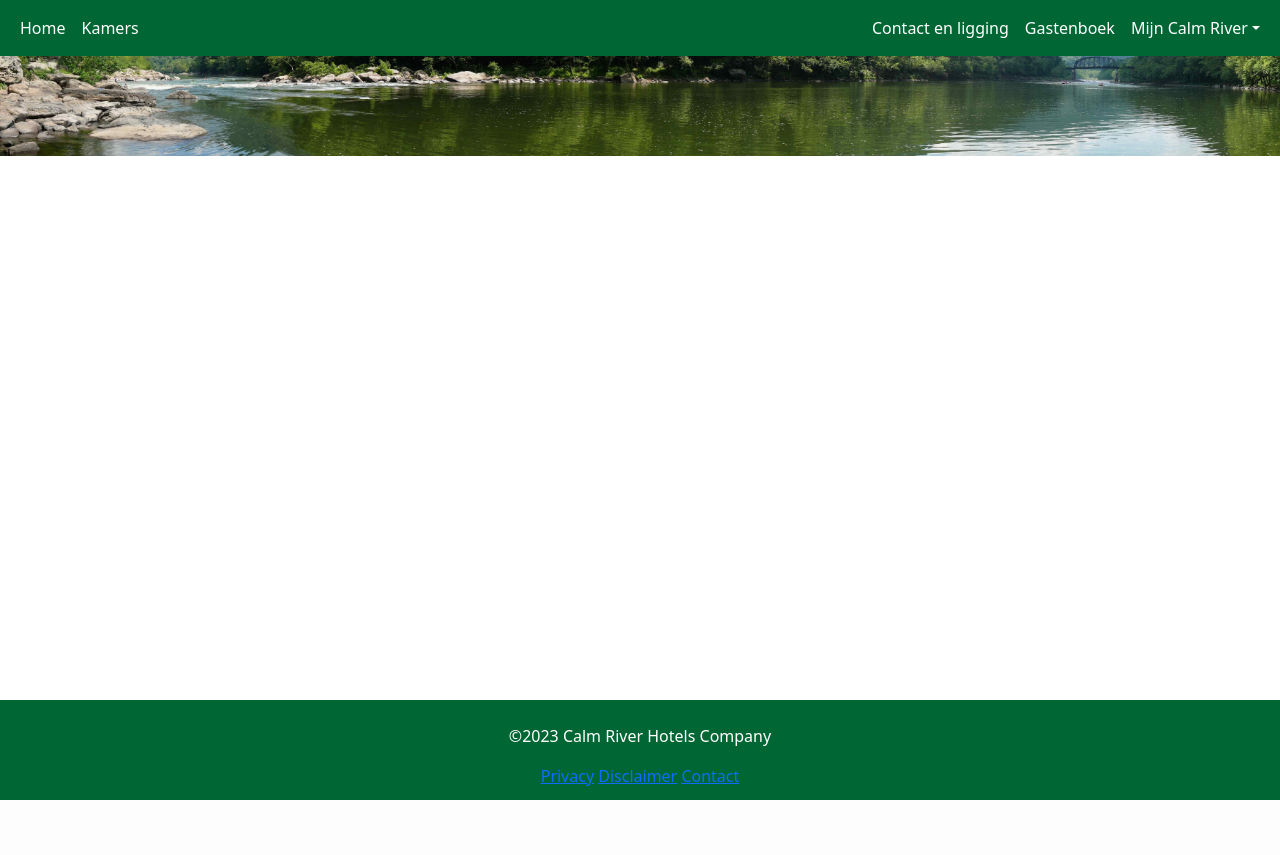
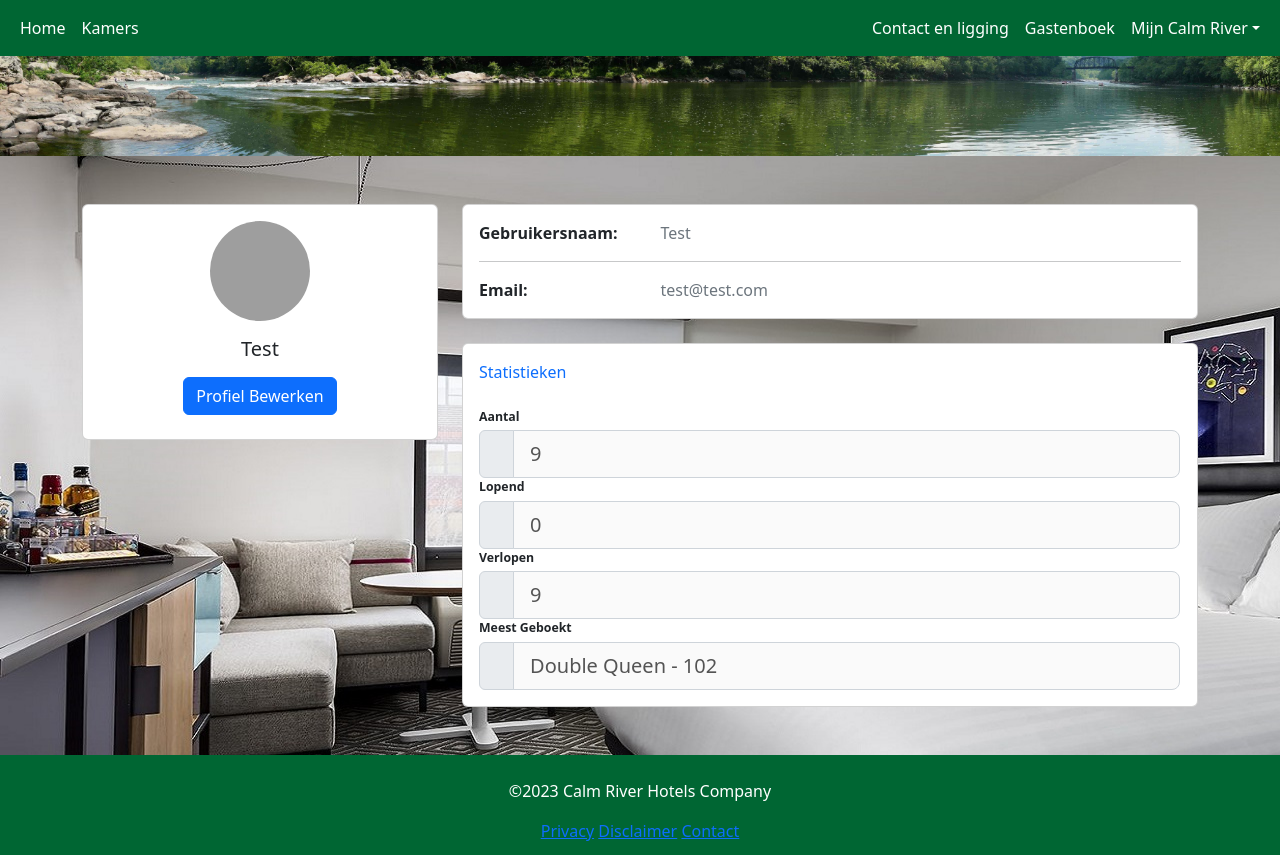
Before and after one commit to Ochtend-Berg/calm-river, a Flask app: page /my-profile/index in a window 1280 px wide. Before the commit the page ends 800 px from the top, so only its background shows below. Run offline with Flask 3, Linux system fonts and the light colour scheme; a user stored in the database is signed in; some libraries are stand-ins or nearby versions; grey boxes are pictures that could not be loaded.

Commit message:
profiel pagina: 50%, begin gemaakt boekingen bekijken.

```diff
--- a/blueprints/auth/templates/login.html
+++ b/blueprints/auth/templates/login.html
@@ -52,7 +52,7 @@
                   </div>
                 </form>
                 <div>
-                  <p class="mt-3 mb-0   text-center">Don't have an account? <a href="signup.html" class="text-primary fw-bold">Sign
+                  <p class="mt-3 mb-0   text-center">Don't have an account? <a href="/register" class="text-primary fw-bold">Sign
                       Up</a></p>
                 </div>
               </div>
--- a/blueprints/auth/views.py
+++ b/blueprints/auth/views.py
@@ -1,4 +1,4 @@
-from main import db
+from app import db
 from imports import *
 from flask_login import current_user
 from models.User import User
@@ -24,7 +24,7 @@ def login():
 
         if user is None:
             flash('Gebruiker bestaat niet.', 'danger')
-            return redirect(url_for('login'), code=302)
+            return redirect(url_for('auth_bp.login'), code=302)
 
         if user.check_password(form.password.data) and user is not None:
             login_user(user)
@@ -68,7 +68,7 @@ def register():
 
         flash('Dank voor de registratie. Er kan nu ingelogd worden!', 'success')
 
-        return redirect(url_for('login'))
+        return redirect(url_for('auth_bp.login'))
 
     return render_template('register.html', form=form, active_page=active_page)
 
--- a/blueprints/basic/views.py
+++ b/blueprints/basic/views.py
@@ -1,5 +1,5 @@
 
-from main import app, db
+from app import app, db
 from imports import *
 from flask import session
 import random
--- a/blueprints/profile/templates/profile_index.html
+++ b/blueprints/profile/templates/profile_index.html
@@ -1,5 +1,105 @@
 {% extends "base.html" %}
 
 {% block content %}
-    {% include 'components/flash-message.html' %}
+
+<style>
+    body {
+      position: relative;
+    }
+    body::after {
+      content: "";
+      background-image: url({{ url_for('static', filename='img/singleking-desktop.jpg') }});
+      opacity: 1;
+      top: 0;
+      left: 0;
+      bottom: 0;
+      right: 0;
+      position: absolute;
+      z-index: -1;
+    }
+    form {
+      background-color: #f5f5f5;
+      padding: 20px;
+      border-radius: 5px;
+    }
+    form h4 {
+      color: #333;
+    }
+    .error-input {
+      border-color: red;
+      border-width: 1px;
+      border-style: solid;
+    }
+</style>
+
+<section style="">
+  <div class="container mt-5 mb-5">
+    <div class="row">
+      {% include 'components/flash-message.html' %}
+      <div class="col-lg-4">
+        <div class="card mb-4">
+          <div class="card-body text-center">
+              <img src="{{ url_for('static', filename='img/calm-forest.jpeg') }}" alt="avatar"
+              class="rounded-circle" width="100" height="100">
+            <h5 class="my-3">Test</h5>
+            <div class="d-flex justify-content-center mb-2">
+              <button type="button" class="btn btn-primary">Profiel Bewerken</button>
+            </div>
+          </div>
+        </div>
+      </div>
+      <div class="col-lg-8">
+        <div class="card mb-4">
+          <div class="card-body">
+            <div class="row">
+              <div class="col-sm-3">
+                <p class="mb-0"><strong>Gebruikersnaam:</strong></p>
+              </div>
+              <div class="col-sm-9">
+                <p class="text-muted mb-0">{{ current_user.username }}</p>
+              </div>
+            </div>
+            <hr>
+            <div class="row">
+              <div class="col-sm-3">
+                <p class="mb-0"><strong>Email:</strong></p>
+              </div>
+              <div class="col-sm-9">
+                <p class="text-muted mb-0">{{ current_user.email }}</p>
+              </div>
+            </div>
+        </div>
+      </div>
+      <div class="col-md-12">
+        <div class="card mb-4 mb-md-0">
+          <div class="card-body">
+            <p class="mb-4"><span class="text-primary font-italic me-1">Statistieken</span>
+            </p>
+            <p class="mb-1" style="font-size: .77rem;"><strong>Aantal</strong></p>
+            <div class="input-group">
+              <span class="input-group-text"></span>
+                <input required type="text" class="form-control-lg" id="count_bookings" disabled value="{{ count_bookings }}">
+            </div>
+            <p class="mb-1" style="font-size: .77rem;"><strong>Lopend</strong></p>
+            <div class="input-group">
+              <span class="input-group-text"></span>
+                <input required type="text" class="form-control-lg" id="count_bookings" disabled value="{{ count_current }}">
+            </div>
+            <p class="mb-1" style="font-size: .77rem;"><strong>Verlopen</strong></p>
+            <div class="input-group">
+              <span class="input-group-text"></span>
+                <input required type="text" class="form-control-lg" id="count_bookings" disabled value="{{ count_expired }}">
+            </div>
+            <p class="mb-1" style="font-size: .77rem;"><strong>Meest Geboekt</strong></p>
+            <div class="input-group">
+              <span class="input-group-text"></span>
+                <input required type="text" class="form-control-lg" id="count_bookings" disabled value="{{ room_type.name }} - {{ room.number }}">
+            </div>
+          </div>
+        </div>
+        </div>
+      </div>
+    </div>
+  </div>
+</section>
 {% endblock %}
--- a/blueprints/profile/views.py
+++ b/blueprints/profile/views.py
@@ -1,5 +1,6 @@
-from main import app, db
+from app import app, db
 from imports import *
+from datetime import date
 from flask_login import current_user
 from models.User import User
 from models.Room_type import Room_type
@@ -15,13 +16,61 @@ from pprint import pprint
 
 # -- BLUEPRINT('NAME OF BLUEPRINT, NAME OF APPLICATION, FOLDER CONTAINING LOGIC) -- #
 profile_bp = Blueprint('profile_bp', __name__, template_folder='templates')
+
+
 @profile_bp.route('/my-profile/index')
 @login_required
 def my_profile():
-    return render_template('profile_index.html')
+    count_bookings = Bookings_customer.query.filter_by(user_id=current_user.id).count()
+    count_current = 0
+    count_expired = 0
 
+    # Voer een join uit tussen bookings_customer en bookings op basis van de relatie
+    query = db.session.query(Bookings_customer, Booking).join(Bookings_customer.booking)
 
+    # Voeg een filter toe op basis van de user_id
+    query = query.filter(Bookings_customer.user_id == current_user.id)
+
+    # Haal de gewenste gegevens op uit de database
+    results = query.all()
+
+    end_dates = [booking.end for _, booking in results]
+    rooms = [booking.room_id for _, booking in results]
+
+    if not rooms:
+        most_common_room_id = "-"
+        room = "-"
+        room_type = "-"
+    else:
+        most_common_room_id = max(set(rooms), key=rooms.count)
+        room = Room.query.filter_by(id=most_common_room_id).first()
+        room_type = Room_type.query.filter_by(id=room.room_type_id).first()
+
+    today = date.today().strftime("%Y-%m-%d")
+
+    for end_date in end_dates:
+        if end_date < today:
+            count_current = count_current + 1
+        else:
+            count_expired = count_expired + 1
+
+    return render_template('profile_index.html', current_user=current_user,
+                           count_bookings=count_bookings,
+                           count_current=count_current,
+                           count_expired=count_expired,
+                           most_common_room_id=most_common_room_id,
+                           room=room,
+                           room_type=room_type)
 @profile_bp.route('/my-profile/bookings')
 @login_required
 def my_bookings():
-    return render_template('bookings.html')
+    # Voer een join uit tussen bookings_customer en bookings op basis van de relatie
+    query = db.session.query(Bookings_customer, Booking).join(Bookings_customer.booking)
+
+    # Voeg een filter toe op basis van de user_id
+    query = query.filter(Bookings_customer.user_id == current_user.id)
+
+    # Haal de gewenste gegevens op uit de database
+    results = query.all()
+
+    return render_template('bookings.html', results=results)
--- a/blueprints/reviews/views.py
+++ b/blueprints/reviews/views.py
@@ -1,4 +1,4 @@
-from main import app, db
+from app import app, db
 from imports import *
 from models.Review import Review
 from flask import session
--- a/blueprints/rooms/views.py
+++ b/blueprints/rooms/views.py
@@ -1,4 +1,4 @@
-from main import app, db
+from app import app, db
 from imports import *
 from flask_login import current_user
 from models.User import User
--- a/models/Customer.py
+++ b/models/Customer.py
@@ -1,6 +1,6 @@
 # ------------------------------------------------------------------------------------------------------------------------------------------ #
 
-from main import app, db
+from app import app, db
 from imports import *
 
 # ------------------------------------------------------------------------------------------------------------------------------------------ #
--- a/models/Discount.py
+++ b/models/Discount.py
@@ -1,6 +1,6 @@
 # ------------------------------------------------------------------------------------------------------------------------------------------ #
 
-from main import app, db
+from app import app, db
 from imports import *
 
 # ------------------------------------------------------------------------------------------------------------------------------------------ #
--- a/models/Rate.py
+++ b/models/Rate.py
@@ -1,6 +1,6 @@
 # ------------------------------------------------------------------------------------------------------------------------------------------ #
 
-from main import app, db
+from app import app, db
 from imports import *
 
 # ------------------------------------------------------------------------------------------------------------------------------------------ #
--- a/models/Review.py
+++ b/models/Review.py
@@ -1,6 +1,6 @@
 # ------------------------------------------------------------------------------------------------------------------------------------------ #
 
-from main import app, db
+from app import app, db
 from imports import *
 
 # ------------------------------------------------------------------------------------------------------------------------------------------ #
--- a/models/Room.py
+++ b/models/Room.py
@@ -1,6 +1,6 @@
 # ------------------------------------------------------------------------------------------------------------------------------------------ #
 
-from main import app, db
+from app import app, db
 from imports import *
 
 # ------------------------------------------------------------------------------------------------------------------------------------------ #
--- a/models/Room_type.py
+++ b/models/Room_type.py
@@ -1,6 +1,6 @@
 # ------------------------------------------------------------------------------------------------------------------------------------------ #
 
-from main import app, db
+from app import app, db
 from imports import *
 
 # ------------------------------------------------------------------------------------------------------------------------------------------ #
--- a/models/User.py
+++ b/models/User.py
@@ -1,6 +1,6 @@
 # ------------------------------------------------------------------------------------------------------------------------------------------ #
 
-from main import app, db, login_manager
+from app import app, db, login_manager
 from imports import *
 
 # ------------------------------------------------------------------------------------------------------------------------------------------ #
--- a/setup_db.py
+++ b/setup_db.py
@@ -1,5 +1,5 @@
 # ------------------------------------------------------------------------------------------------------------------------------------------ #
-from main import app, db
+from app import app, db
 from imports import *
 
 with app.app_context():
```
Also changed, not shown: blueprints/profile/templates/bookings.html (+55 -0 lines), models/Booking.py (+1 -6 lines), models/Bookings_customer.py (+3 -4 lines), app.py (renamed from main.py), database/data.sqlite.
